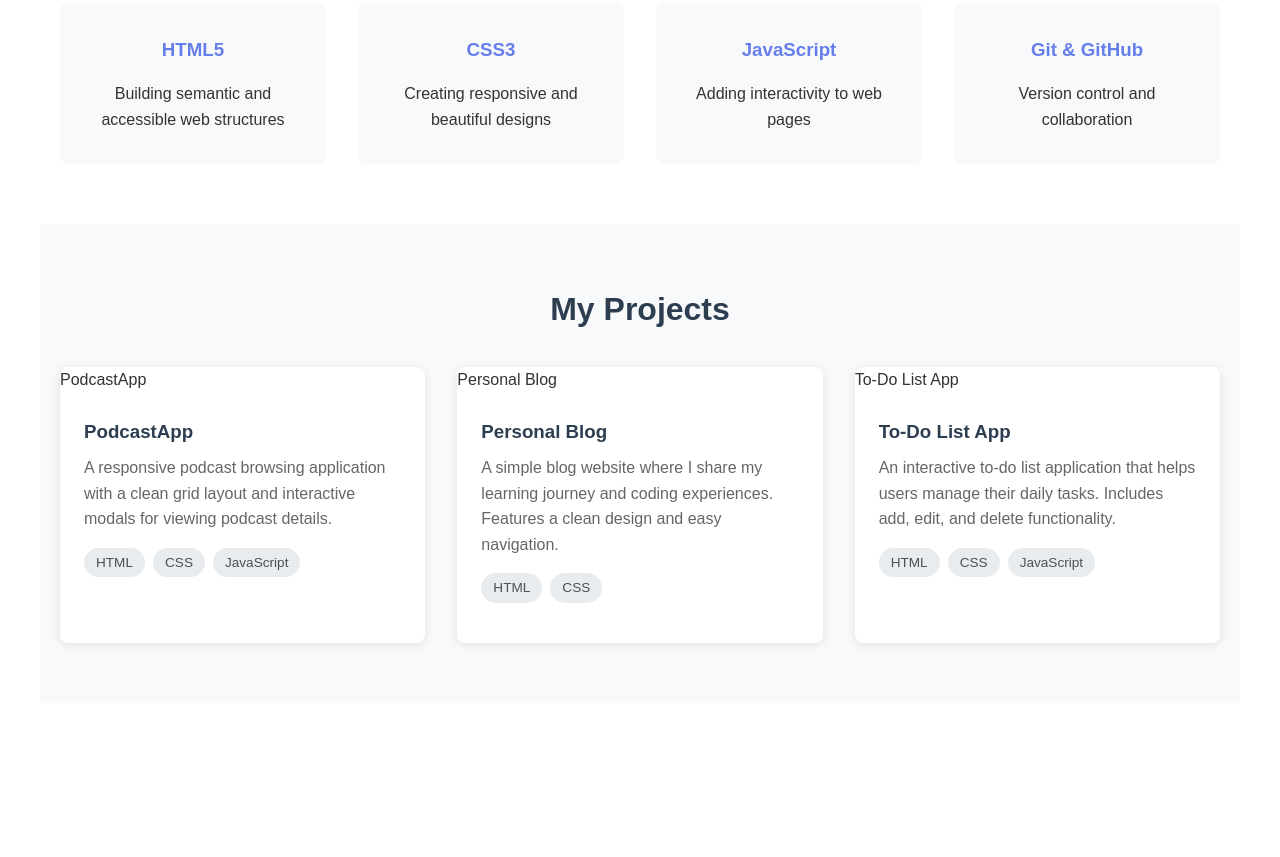
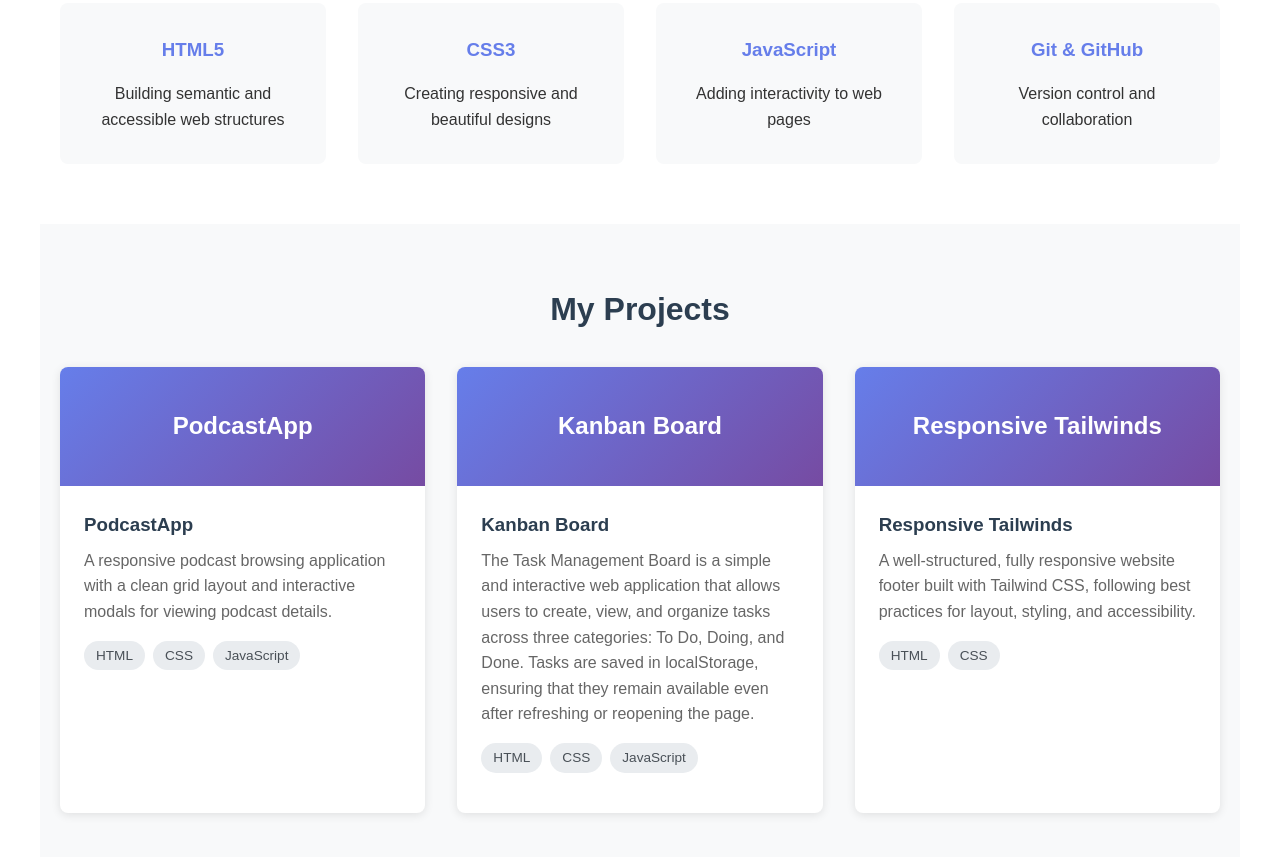
Before and after one commit to Lerato-cloud9/LERMOK25528_FTO2506_B_LERATO-MOKALOBA_CDV05, a plain HTML site: page index.html in a window 1280 px wide. Shown: the part 1006-1863 px from the top of the page. Before the commit the page ends 1709 px from the top, so only its background shows below. Drawn offline with Linux system fonts and the light colour scheme; a script that the page names is missing.

Commit message:
added styling for my project section, to highlight the header with the description of each project and hover effect for interactivity

```diff
--- a/index.html
+++ b/index.html
@@ -90,23 +90,10 @@
 
             <!-- Project 2 -->
             <div class="project-card">
-                <div class="project-header">Personal Blog</div>
+                <div class="project-header">Kanban Board</div>
                 <div class="project-info">
-                    <h3>Personal Blog</h3>
-                    <p>A simple blog website where I share my learning journey and coding experiences. Features a clean design and easy navigation.</p>
-                    <div class="tech-tags">
-                        <span class="tech-tag">HTML</span>
-                        <span class="tech-tag">CSS</span>
-                    </div>
-                </div>
-            </div>
-
-            <!-- Project 3 (Optional) -->
-            <div class="project-card">
-                <div class="project-header">To-Do List App</div>
-                <div class="project-info">
-                    <h3>To-Do List App</h3>
-                    <p>An interactive to-do list application that helps users manage their daily tasks. Includes add, edit, and delete functionality.</p>
+                    <h3>Kanban Board</h3>
+                    <p>The Task Management Board is a simple and interactive web application that allows users to create, view, and organize tasks across three categories: To Do, Doing, and Done. Tasks are saved in localStorage, ensuring that they remain available even after refreshing or reopening the page.</p>
                     <div class="tech-tags">
                         <span class="tech-tag">HTML</span>
                         <span class="tech-tag">CSS</span>
@@ -114,5 +101,18 @@
                     </div>
                 </div>
             </div>
+
+            <!-- Project 3 (Optional) -->
+            <div class="project-card">
+                <div class="project-header">Responsive Tailwinds</div>
+                <div class="project-info">
+                    <h3>Responsive Tailwinds</h3>
+                    <p>A well-structured, fully responsive website footer built with Tailwind CSS, following best practices for layout, styling, and accessibility.</p>
+                    <div class="tech-tags">
+                        <span class="tech-tag">HTML</span>
+                        <span class="tech-tag">CSS</span>
+                    </div>
+                </div>
+            </div>
         </div>
     </section>
--- a/styles.css
+++ b/styles.css
@@ -245,3 +245,70 @@
         .project-links a:hover {
             text-decoration: underline;
         }
+
+        /* Projects Section */
+        #projects {
+            background-color: #f8f9fa;
+        }
+
+        .projects-grid {
+            display: grid;
+            grid-template-columns: repeat(auto-fit, minmax(300px, 1fr));
+            gap: 2rem;
+            margin-top: 2rem;
+        }
+
+        .project-card {
+            background-color: white;
+            border-radius: 8px;
+            overflow: hidden;
+            box-shadow: 0 2px 10px rgba(0,0,0,0.1);
+            transition: transform 0.3s;
+        }
+
+        .project-card:hover {
+            transform: translateY(-5px);
+            box-shadow: 0 5px 20px rgba(0,0,0,0.15);
+        }
+
+        .project-header {
+            width: 100%;
+            padding: 40px 20px;
+            background: linear-gradient(135deg, #667eea 0%, #764ba2 100%);
+            display: flex;
+            align-items: center;
+            justify-content: center;
+            color: white;
+            font-size: 1.5rem;
+            font-weight: bold;
+            text-align: center;
+        }
+
+        .project-info {
+            padding: 1.5rem;
+        }
+
+        .project-info h3 {
+            color: #2c3e50;
+            margin-bottom: 0.5rem;
+        }
+
+        .project-info p {
+            color: #666;
+            margin-bottom: 1rem;
+        }
+
+        .tech-tags {
+            display: flex;
+            gap: 0.5rem;
+            flex-wrap: wrap;
+            margin-bottom: 1rem;
+        }
+
+        .tech-tag {
+            background-color: #e9ecef;
+            padding: 4px 12px;
+            border-radius: 15px;
+            font-size: 0.85rem;
+            color: #495057;
+        }
```
